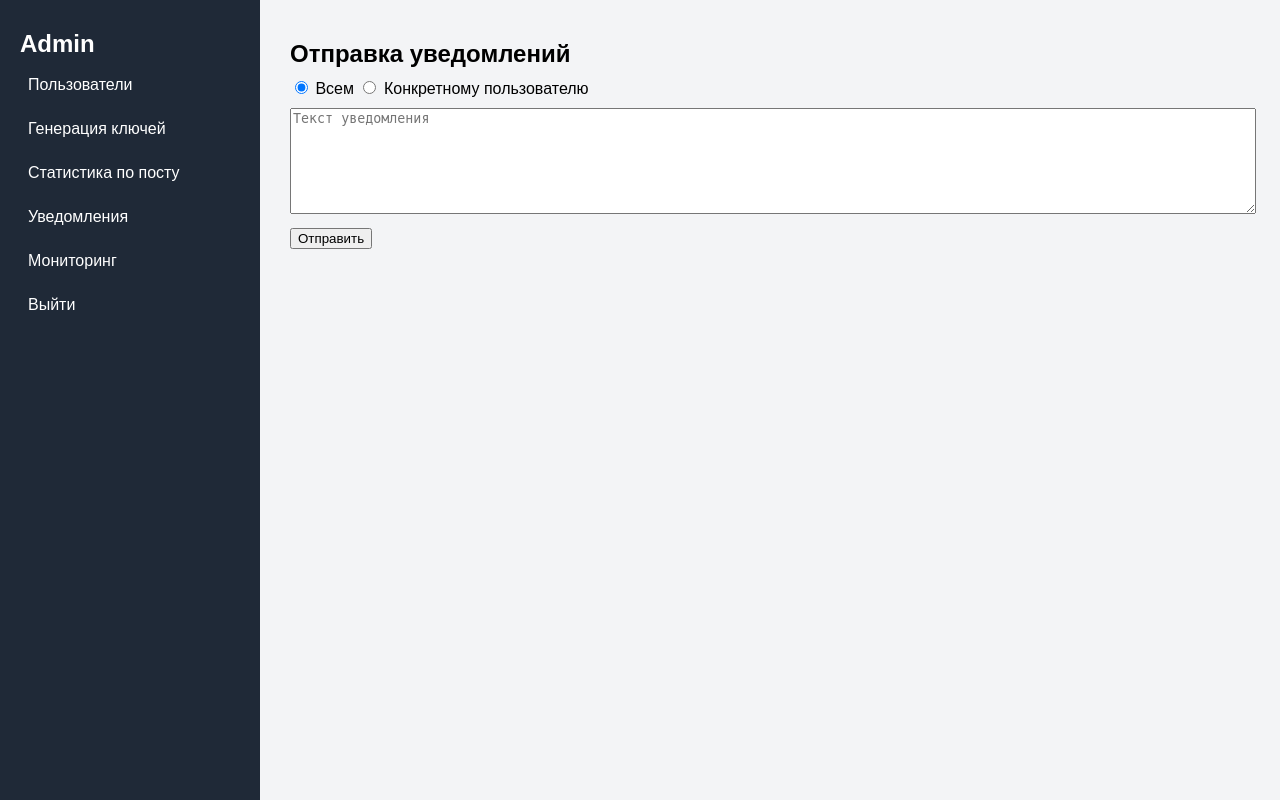
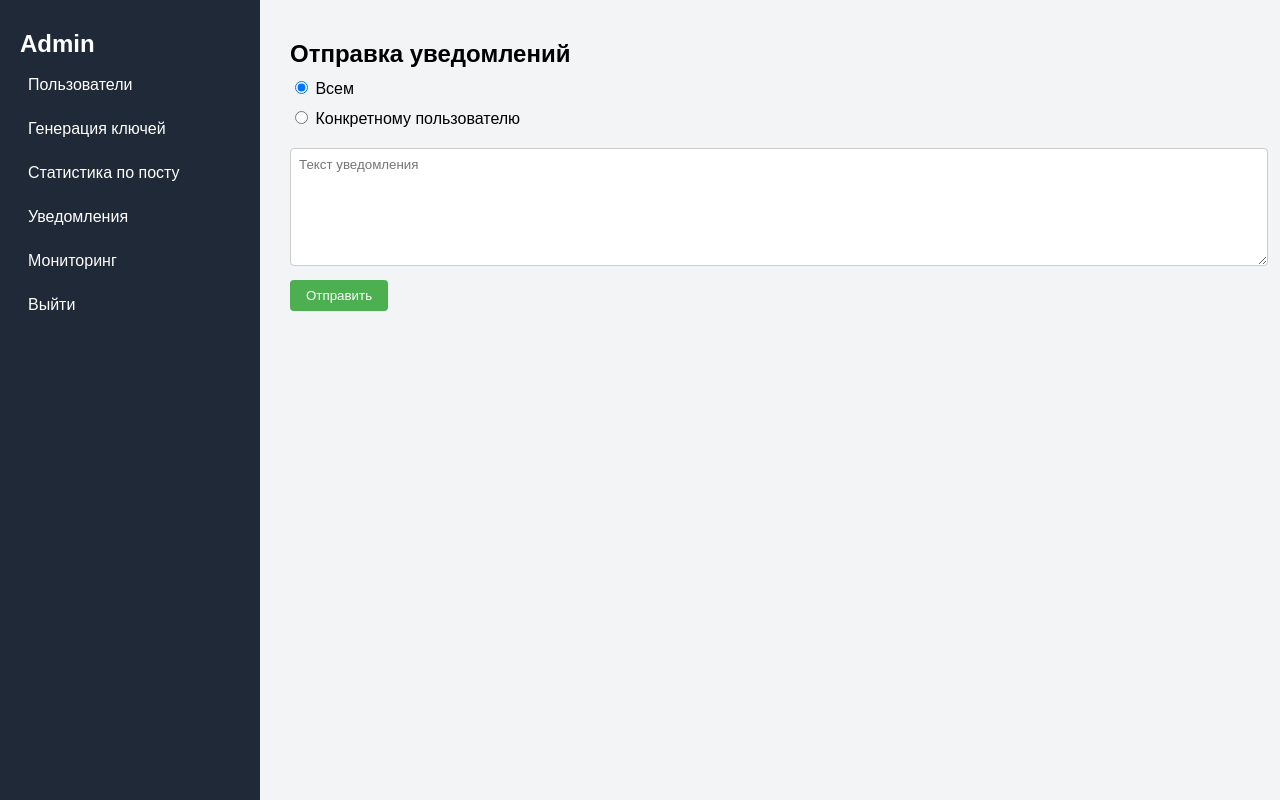
Before and after one commit to nikita133724/Testi-promo, a FastAPI app: template templates/admin/notify.html in a window 1280 px wide. Run offline with FastAPI, Linux system fonts and the light colour scheme; the template is opened without the code that fills it, so the values that code supplies are empty; parts of the project's set-up code (start-up, migrations or seed data) failed here and were passed over.

Commit message:
Update notify.html

```diff
--- a/templates/admin/notify.html
+++ b/templates/admin/notify.html
@@ -3,20 +3,20 @@
 <h2>Отправка уведомлений</h2>
 
 <form id="notify-form">
-    <label>
+    <label style="display:block; margin-bottom:10px;">
         <input type="radio" name="recipient_type" value="all" checked> Всем
     </label>
-    <label>
+    <label style="display:block; margin-bottom:10px;">
         <input type="radio" name="recipient_type" value="single"> Конкретному пользователю
     </label>
 
-    <div id="user-search-container" style="display:none; margin-top:10px;">
-        <input type="text" id="user-search" placeholder="Введите username или chat_id">
-        <ul id="search-results" style="list-style:none; padding:0;"></ul>
+    <div id="user-search-container" style="display:none; margin-top:10px; margin-bottom:10px;">
+        <input type="text" id="user-search" placeholder="Введите username или chat_id" style="padding:8px; width:300px; max-width:100%; border:1px solid #ccc; border-radius:4px;">
+        <ul id="search-results" style="list-style:none; padding:0; margin-top:5px; background:white; border:1px solid #ccc; border-radius:4px; max-height:200px; overflow-y:auto;"></ul>
     </div>
 
-    <textarea name="message" placeholder="Текст уведомления" style="width:100%; height:100px; margin-top:10px;"></textarea>
-    <button type="submit" style="margin-top:10px;">Отправить</button>
+    <textarea name="message" placeholder="Текст уведомления" style="width:100%; height:100px; margin-top:10px; padding:8px; border:1px solid #ccc; border-radius:4px; font-family:Arial;"></textarea>
+    <button type="submit" style="margin-top:10px; padding:8px 16px; background:#4CAF50; color:white; border:none; border-radius:4px; cursor:pointer;">Отправить</button>
 </form>
 
 <div id="status" style="margin-top:20px; color:green;"></div>
@@ -42,22 +42,27 @@ searchInput.addEventListener('input', () => {
             searchResults.innerHTML = '';
             return;
         }
+        try {
             const res = await fetch(`/admin/search_users?q=${encodeURIComponent(query)}`);
             const users = await res.json();
-        searchResults.innerHTML = users.map(u => `<li data-uid="${u.chat_id}" style="cursor:pointer;">${u.display_name || u.username || u.chat_id}</li>`).join('');
+            searchResults.innerHTML = users.map(u => `<li data-uid="${u.chat_id}" style="cursor:pointer; padding:8px; border-bottom:1px solid #eee;">${u.display_name || u.username || u.chat_id}</li>`).join('');
+
+            searchResults.querySelectorAll('li').forEach(li => {
+                li.addEventListener('click', () => {
+                    searchInput.value = li.dataset.uid;
+                    searchResults.innerHTML = '';
+                });
+            });
+        } catch (error) {
+            console.error('Error:', error);
+        }
     }, 300);
-});
-
-searchResults.addEventListener('click', (e) => {
-    if (e.target.tagName === 'LI') {
-        searchInput.value = e.target.dataset.uid;
-        searchResults.innerHTML = '';
-    }
 });
 
 document.getElementById('notify-form').addEventListener('submit', async (e) => {
     e.preventDefault();
     const formData = new FormData(e.target);
+    try {
         const res = await fetch('/admin/notify', {
             method: 'POST',
             body: formData
@@ -66,9 +71,15 @@ document.getElementById('notify-form').addEventListener('submit', async (e) => {
         const statusDiv = document.getElementById('status');
         if (data.status === 'ok') {
             statusDiv.textContent = '✅ Уведомление отправлено';
+            statusDiv.style.color = 'green';
         } else {
-        statusDiv.textContent = '❌ ' + data.error;
+            statusDiv.textContent = '❌ ' + (data.error || 'Ошибка');
             statusDiv.style.color = 'red';
+        }
+    } catch (error) {
+        console.error('Error:', error);
+        document.getElementById('status').textContent = '❌ Ошибка при отправке';
+        document.getElementById('status').style.color = 'red';
     }
 });
 </script>
```
Lines whose indentation alone changed are shown as unchanged.
